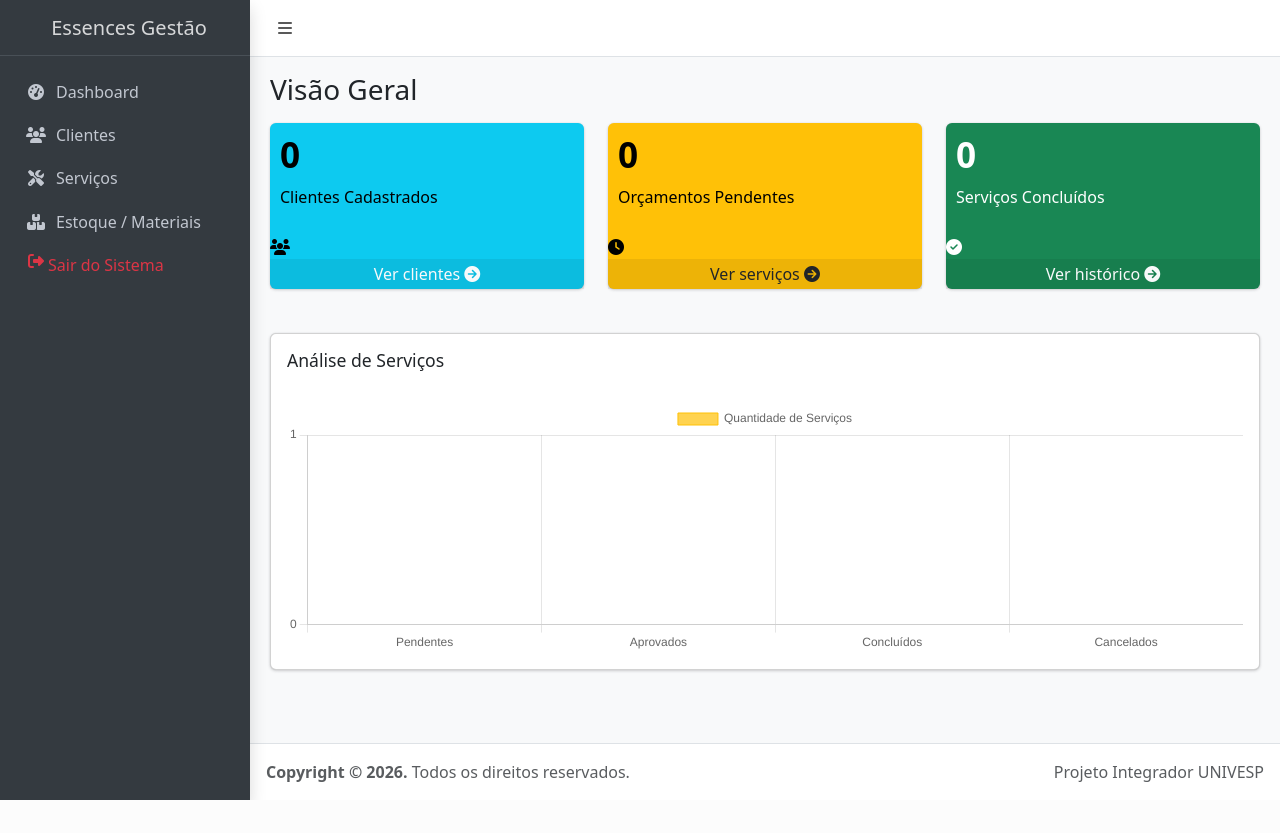
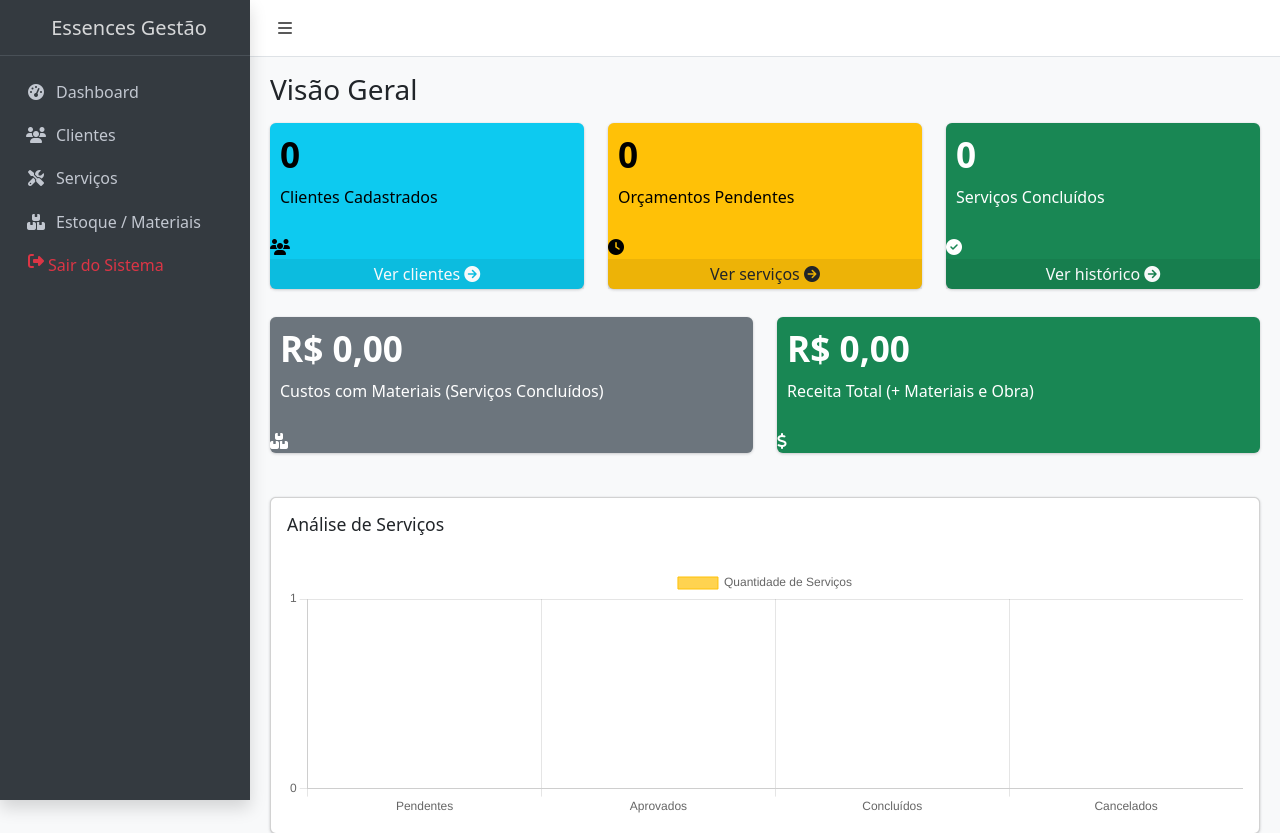
Before and after one commit to ropecual/PIUNivesp3, a Django app: page /gestao/ in a window 1280 px wide. Shown: the top 833 px of the page. Before the commit the page ends 800 px from the top, so only its background shows below. Run offline with Django 5.2, Linux system fonts and the light colour scheme; the visitor is signed in with stand-in values (Sample User, id 1); data that the repository does not hold is empty.

Commit message:
feat: implement material management for services with inventory deduction and financial reporting

```diff
--- a/gestao/views.py
+++ b/gestao/views.py
@@ -3,7 +3,10 @@ import json
 from django.contrib.auth.mixins import LoginRequiredMixin
 from django.urls import reverse_lazy
 from django.views.generic import TemplateView, ListView, CreateView, UpdateView, DeleteView
-from .models import Cliente, Servico, Material
+from django.db import transaction, models
+from django.db.models import Count, Q, Sum
+from django.forms import inlineformset_factory
+from .models import Cliente, Servico, Material, ServicoMaterial
 
 
 class DashboardView(LoginRequiredMixin, TemplateView):
@@ -12,18 +15,35 @@ class DashboardView(LoginRequiredMixin, TemplateView):
 	def get_context_data(self, **kwargs):
 		context = super().get_context_data(**kwargs)
 
+		contagens = Servico.objects.aggregate(
+			pendentes=Count('id', filter=Q(status='PEND')),
+			aprovados=Count('id', filter=Q(status='APROV')),
+			concluidos=Count('id', filter=Q(status='CONC')),
+			cancelados=Count('id', filter=Q(status='CANC')),
+			receita_mao_obra=Sum('valor_mao_de_obra', filter=Q(status='CONC'))
+		)
+
+		materiais_custo = ServicoMaterial.objects.filter(servico__status='CONC').aggregate(
+			total=Sum(models.F('quantidade') * models.F('material__custo_unitario'))
+		)['total'] or 0
+
+		receita_mao_obra = contagens['receita_mao_obra'] or 0
+
 		# Dados dos Cards
 		context['total_clientes'] = Cliente.objects.count()
-		context['total_servicos_pendentes'] = Servico.objects.filter(status='PEND').count()
-		context['total_servicos_concluidos'] = Servico.objects.filter(status='CONC').count()
+		context['total_servicos_pendentes'] = contagens['pendentes']
+		context['total_servicos_concluidos'] = contagens['concluidos']
+
+		context['receita_total'] = receita_mao_obra + materiais_custo
+		context['custo_materiais'] = materiais_custo
 
 		# --- DADOS PARA O GRÁFICO (Análise de Dados) ---
 		labels = ['Pendentes', 'Aprovados', 'Concluídos', 'Cancelados']
 		dados = [
-			Servico.objects.filter(status='PEND').count(),
-			Servico.objects.filter(status='APROV').count(),
-			Servico.objects.filter(status='CONC').count(),
-			Servico.objects.filter(status='CANC').count(),
+			contagens['pendentes'],
+			contagens['aprovados'],
+			contagens['concluidos'],
+			contagens['cancelados'],
 		]
 
 		# Convertendo para JSON para o JavaScript conseguir ler no HTML
@@ -79,6 +99,10 @@ class ServicoListView(LoginRequiredMixin, ListView):
 		return queryset
 
 
+ServicoMaterialFormSet = inlineformset_factory(
+	Servico, ServicoMaterial, fields=('material', 'quantidade'), extra=1, can_delete=True
+)
+
 class ServicoCreateView(LoginRequiredMixin, CreateView):
 	model = Servico
 	template_name = 'gestao/servico_form.html'
@@ -86,12 +110,48 @@ class ServicoCreateView(LoginRequiredMixin, CreateView):
 	fields = ['cliente', 'tipo', 'descricao', 'data_agendada', 'status', 'valor_mao_de_obra']
 	success_url = reverse_lazy('servico_list')
 
+	def get_context_data(self, **kwargs):
+		data = super().get_context_data(**kwargs)
+		if self.request.POST:
+			data['materiais'] = ServicoMaterialFormSet(self.request.POST)
+		else:
+			data['materiais'] = ServicoMaterialFormSet()
+		return data
+
+	def form_valid(self, form):
+		context = self.get_context_data()
+		materiais = context['materiais']
+		with transaction.atomic():
+			self.object = form.save()
+			if materiais.is_valid():
+				materiais.instance = self.object
+				materiais.save()
+		return super().form_valid(form)
+
 
 class ServicoUpdateView(LoginRequiredMixin, UpdateView):
 	model = Servico
 	template_name = 'gestao/servico_form.html'
 	fields = ['cliente', 'tipo', 'descricao', 'data_agendada', 'status', 'valor_mao_de_obra']
 	success_url = reverse_lazy('servico_list')
+
+	def get_context_data(self, **kwargs):
+		data = super().get_context_data(**kwargs)
+		if self.request.POST:
+			data['materiais'] = ServicoMaterialFormSet(self.request.POST, instance=self.object)
+		else:
+			data['materiais'] = ServicoMaterialFormSet(instance=self.object)
+		return data
+
+	def form_valid(self, form):
+		context = self.get_context_data()
+		materiais = context['materiais']
+		with transaction.atomic():
+			self.object = form.save()
+			if materiais.is_valid():
+				materiais.instance = self.object
+				materiais.save()
+		return super().form_valid(form)
 
 
 class ServicoDeleteView(LoginRequiredMixin, DeleteView):
--- a/templates/gestao/dashboard.html
+++ b/templates/gestao/dashboard.html
@@ -47,6 +47,32 @@
             <a href="{% url 'servico_list' %}?status=CONC" class="small-box-footer link-light link-underline-opacity-0 link-underline-opacity-50-hover">
                 Ver histórico <i class="fas fa-arrow-circle-right"></i>
             </a>
+        </div>
+    </div>
+</div>
+
+<div class="row mt-2">
+    <div class="col-lg-6 col-12">
+        <div class="small-box text-bg-secondary">
+            <div class="inner">
+                <h3>R$ {{ custo_materiais|default:"0.00"|floatformat:2 }}</h3>
+                <p>Custos com Materiais (Serviços Concluídos)</p>
+            </div>
+            <div class="icon">
+                <i class="fas fa-boxes"></i>
+            </div>
+        </div>
+    </div>
+
+    <div class="col-lg-6 col-12">
+        <div class="small-box text-bg-success">
+            <div class="inner">
+                <h3>R$ {{ receita_total|default:"0.00"|floatformat:2 }}</h3>
+                <p>Receita Total (+ Materiais e Obra)</p>
+            </div>
+            <div class="icon">
+                <i class="fas fa-dollar-sign"></i>
+            </div>
         </div>
     </div>
 </div>
```
Also changed, not shown: gestao/admin.py (+22 -4 lines), gestao/models.py (+37 -0 lines), templates/gestao/servico_form.html (+22 -0 lines), templates/gestao/servico_list.html (+6 -2 lines).
